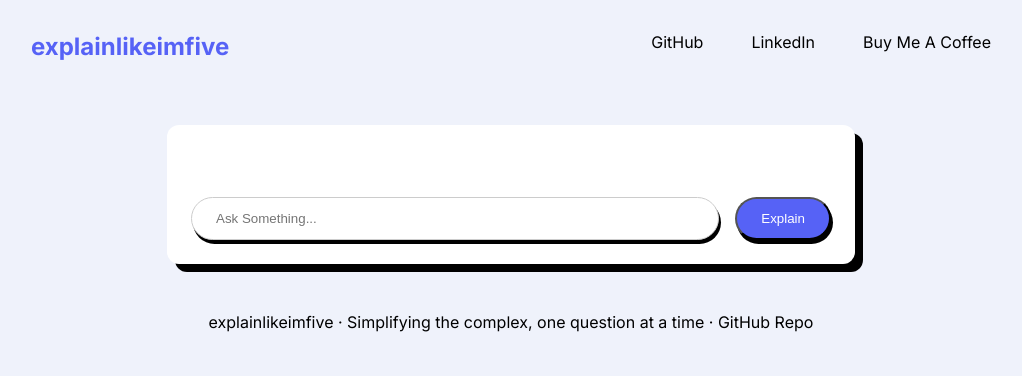
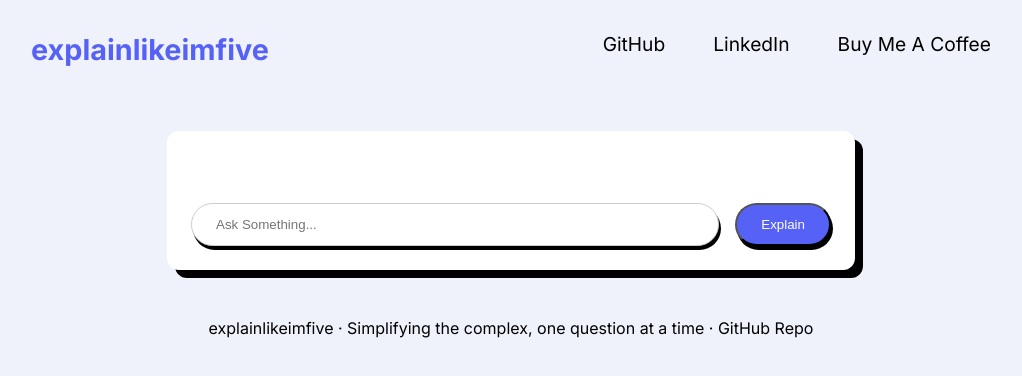
Before and after one commit to ebinjosey/eli5, a plain HTML site: page index.html in a window 1280 px wide. Shown: the whole page, without its empty margins (129-1151 px from the left). Drawn offline with Linux system fonts and the light colour scheme.

Commit message:
Update styles.css

```diff
--- a/styles.css
+++ b/styles.css
@@ -24,7 +24,7 @@
 }
 
 .logo {
-    font-size: x-large;
+    font-size: 1.8rem;
     font-weight: bolder;
     color: #5662F6;
 }
@@ -39,6 +39,7 @@
     color: var(--black);
     text-decoration: none;
     transition: color 0.3s ease;
+    font-size: 1.2rem;
   }
 
 .nav-link:hover {
```
